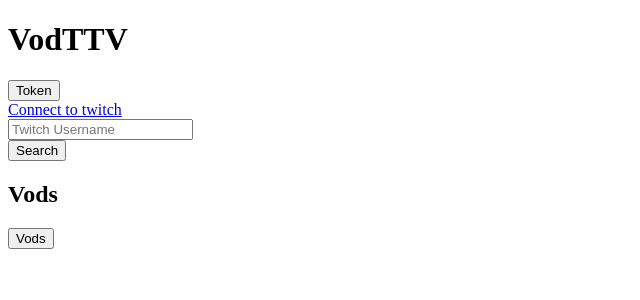
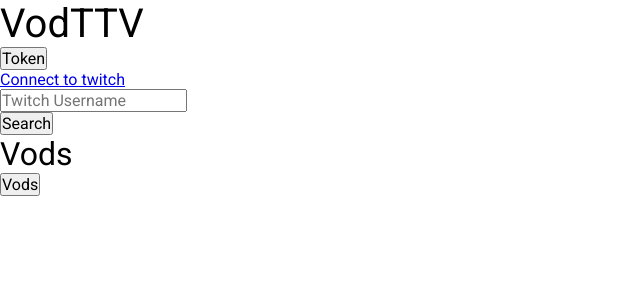
Before and after one commit to jf7689/vodttv, a React (Vite) app: page / in a window 1280 px wide. Shown: the top 300 px of the page, without its empty margins (0-640 px from the left). Built offline with nearby package versions, Linux system fonts and the light colour scheme.

Commit message:
Working on styling page. Reset and some defaults

```diff
--- a/index.html
+++ b/index.html
@@ -3,6 +3,9 @@
   <head>
     <meta charset="UTF-8" />
     <meta name="viewport" content="width=device-width, initial-scale=1.0" />
+    <style>
+      @import url('https://fonts.googleapis.com/css2?family=Roboto&display=swap');
+    </style>
     <title>VodTTV</title>
   </head>
   <body>
--- a/src/assets/styles/app.module.css
+++ b/src/assets/styles/app.module.css
@@ -1,3 +1,40 @@
+*, *:before, *:after {
+    box-sizing: inherit;
+}
+
+* {
+    margin: 0;
+    padding: 0;
+    font: inherit;
+}
+
+html {
+    box-sizing: border-box;
+    color-scheme: dark light;
+}
+
+img, picture, svg, video {
+    display: block;
+    max-width: 100%;
+}
+
+body {
+    min-height: 100vh;
+    font-family: Roboto, Arial, sans-serif;
+}
+
+h1 {
+    font-size: 2.5rem;
+}
+
+h2 {
+    font-size: 2rem;
+}
+
+h3 {
+    font-size: 1.5rem;
+}
+
 .hidden {
     display: none;
 }
--- a/src/assets/styles/card.module.css
+++ b/src/assets/styles/card.module.css
@@ -1,10 +1,6 @@
 .card {
     outline: 1px black solid;
     height: 100%;
-}
-
-.img {
-    width: 100%;
 }
 
 .title {
--- a/src/components/Card.jsx
+++ b/src/components/Card.jsx
@@ -6,7 +6,7 @@
                 <a target="_blank" href={`${url}`} rel="noopener noreferrer">
                     <div>
                         <div>
-                            <img className={`${styles.img} ${styles.card}`} src={`${thumbnail}`} alt="Thumbnail"/>
+                            <img className={`${styles.card}`} src={`${thumbnail}`} alt="Thumbnail"/>
                         </div>
                         <h3 className={styles.title}>{title}</h3>
                         <div>
```
